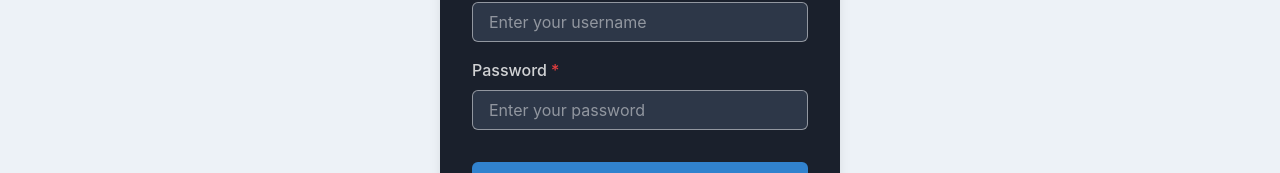
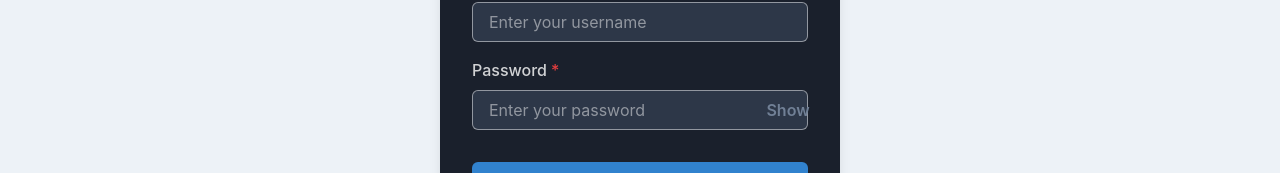
Before and after one commit to ez-programmer4/note-manager, a React (Create React App) app: page /login in a window 1280 px wide. Shown: the part 396-569 px from the top of the page. Built offline with nearby package versions, Linux system fonts and the light colour scheme.

Commit message:
after changing6

```diff
--- a/package.json
+++ b/package.json
@@ -17,9 +17,9 @@
     "jspdf": "^2.5.2",
     "react": "^18.3.1",
     "react-dom": "^18.3.1",
-    "react-quill": "^2.0.0",
+    "react-quill": "^0.0.2",
     "react-router-dom": "^6.26.2",
-    "react-scripts": "5.0.1",
+    "react-scripts": "^3.0.1",
     "web-vitals": "^2.1.4"
   },
   "scripts": {
--- a/src/components/Login.js
+++ b/src/components/Login.js
@@ -11,6 +11,9 @@ import {
   AlertIcon,
   VStack,
   useToast,
+  InputGroup,
+  InputProps,
+  InputRightElement,
 } from "@chakra-ui/react";
 import { Link, useNavigate } from "react-router-dom";
 import axios from "axios";
@@ -20,6 +23,8 @@ const Login = () => {
   const [username, setUsername] = useState("");
   const [password, setPassword] = useState("");
   const [error, setError] = useState("");
+  const [loading, setLoading] = useState(false);
+  const [showPassword, setShowPassword] = useState(false);
   const navigate = useNavigate();
   const toast = useToast();
   const { login } = useAuth();
@@ -27,6 +32,7 @@ const Login = () => {
   const handleSubmit = async (e) => {
     e.preventDefault();
     setError("");
+    setLoading(true);
 
     try {
       const response = await axios.post(
@@ -53,6 +59,8 @@ const Login = () => {
         duration: 3000,
         isClosable: true,
       });
+    } finally {
+      setLoading(false);
     }
   };
 
@@ -98,8 +106,9 @@ const Login = () => {
           </FormControl>
           <FormControl isRequired>
             <FormLabel color="whiteAlpha.800">Password</FormLabel>
+            <InputGroup>
               <Input
-              type="password"
+                type={showPassword ? "text" : "password"}
                 placeholder="Enter your password"
                 value={password}
                 onChange={(e) => setPassword(e.target.value)}
@@ -110,8 +119,23 @@ const Login = () => {
                 borderColor="whiteAlpha.600"
                 _placeholder={{ color: "whiteAlpha.600" }}
               />
+              <InputRightElement>
+                <Button
+                  variant="link"
+                  onClick={() => setShowPassword(!showPassword)}
+                >
+                  {showPassword ? "Hide" : "Show"}
+                </Button>
+              </InputRightElement>
+            </InputGroup>
           </FormControl>
-          <Button mt={4} colorScheme="blue" type="submit" width="full">
+          <Button
+            mt={4}
+            colorScheme="blue"
+            type="submit"
+            width="full"
+            isLoading={loading}
+          >
             Log In
           </Button>
         </VStack>
```
Also changed, not shown: 1 other file (tests, documents, lock files or other folders). Lines whose indentation alone changed are shown as unchanged.
